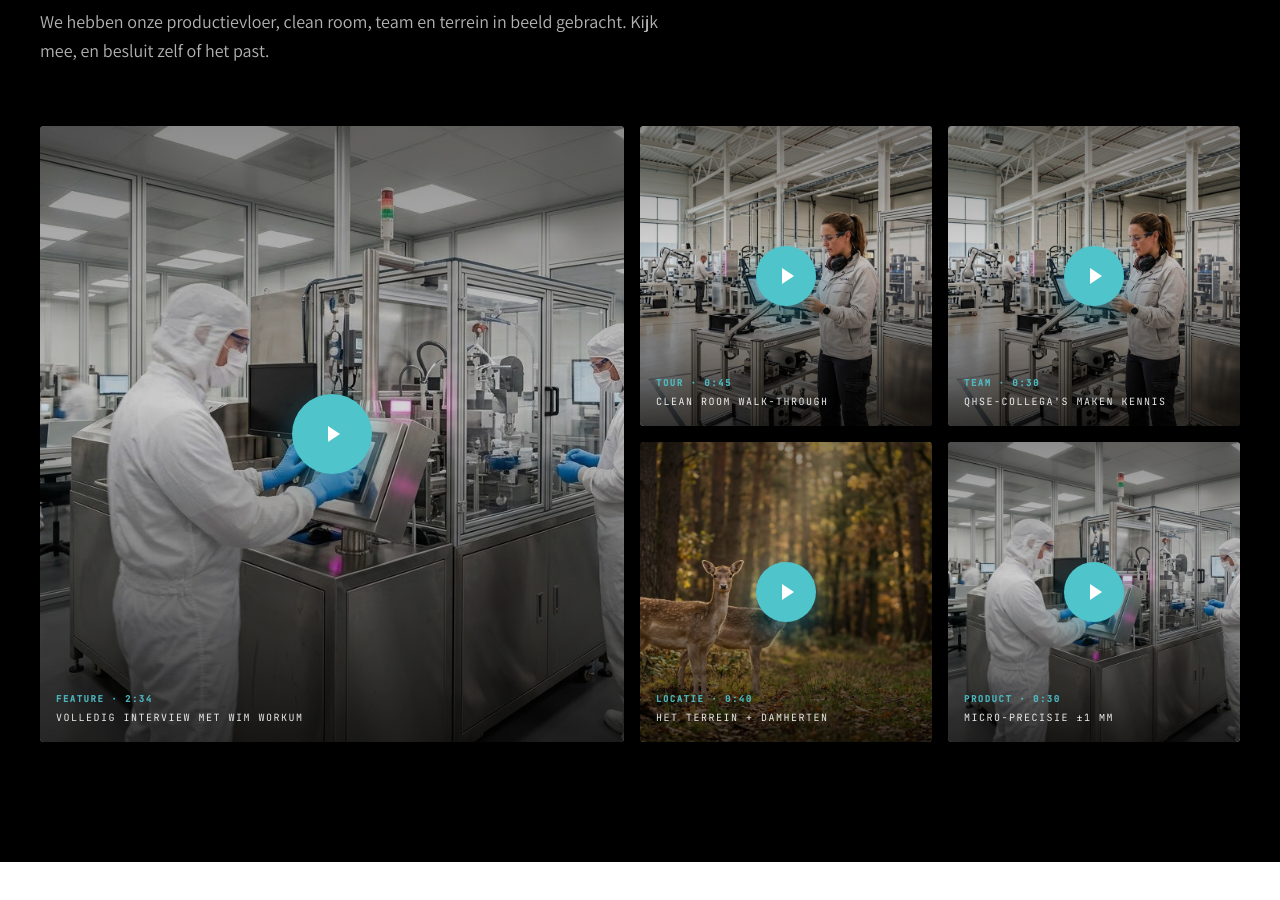
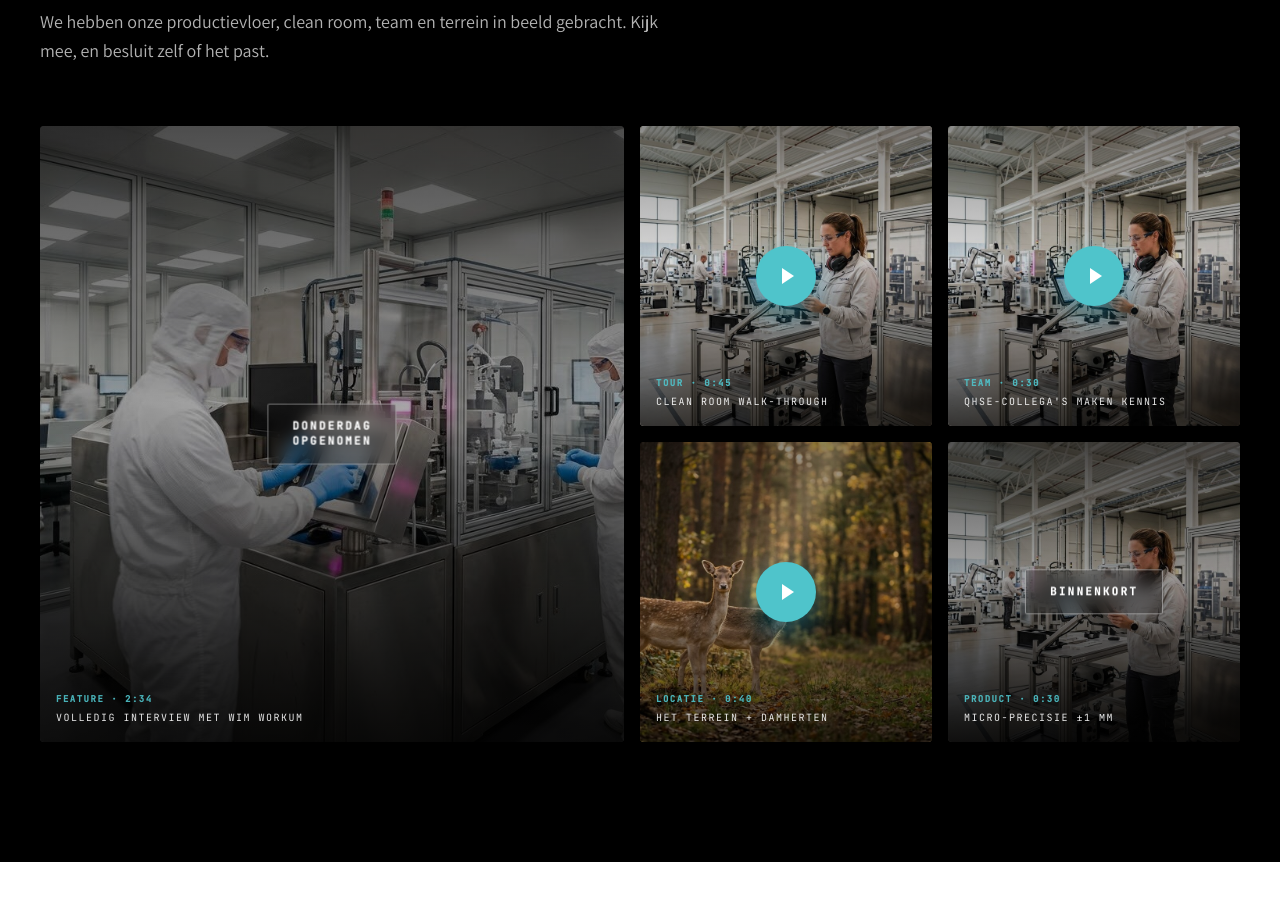
Before and after one commit to WouterArtsRecruitin/WouterRecruitin-veco-hse-landing, a plain HTML site: page index.html in a window 1280 px wide. Shown: the part 2500-3400 px from the top of the page. Drawn offline with Linux system fonts and the light colour scheme.

Commit message:
Fix: remove duplicate cleanroom video (was showing 3x)
- Feature tile (big left): static image + 'Donderdag opgenomen' badge
- Product tile (bottom right): static image + 'Binnenkort' badge
- Only 4 unique videos now: hero + tour + team + locatie
- Each video appears once on the page

```diff
--- a/index.html
+++ b/index.html
@@ -469,7 +469,33 @@
   .video-tile.tile-product-static {
     background:
       linear-gradient(to top, rgba(0,0,0,0.7) 0%, rgba(0,0,0,0.2) 50%, rgba(0,0,0,0.4) 100%),
-      url('images/hero-cleanroom.jpg') center / cover no-repeat;
+      url('images/production-floor.jpg') center / cover no-repeat;
+  }
+
+  /* Coming-soon tiles: no click, show badge instead of play-btn */
+  .video-tile.tile-coming-soon {
+    cursor: default !important;
+  }
+  .coming-badge {
+    position: absolute;
+    top: 50%;
+    left: 50%;
+    transform: translate(-50%, -50%);
+    z-index: 2;
+    font-family: 'JetBrains Mono', monospace;
+    font-size: 11px;
+    font-weight: 600;
+    letter-spacing: 0.2em;
+    text-transform: uppercase;
+    color: var(--white);
+    text-align: center;
+    line-height: 1.4;
+    padding: 14px 24px;
+    border: 1px solid rgba(255,255,255,0.4);
+    border-radius: 2px;
+    backdrop-filter: blur(8px);
+    background: rgba(0,0,0,0.2);
+    pointer-events: none;
   }
 
   .video-tile:hover { transform: scale(1.02); }
@@ -957,11 +983,9 @@
     </p>
 
     <div class="video-mosaic">
-      <div class="video-tile tile-hero">
-        <video muted loop playsinline preload="none" poster="images/hero-cleanroom.jpg" data-src="videos/cleanroom.mp4">
-        </video>
+      <div class="video-tile tile-hero tile-coming-soon">
         <div class="tile-overlay"></div>
-        <div class="play-btn"></div>
+        <div class="coming-badge">Donderdag<br>opgenomen</div>
         <div class="video-tile-label">
           <strong>Feature · 2:34</strong>
           Volledig interview met Wim Workum
@@ -997,11 +1021,9 @@
           Het terrein + damherten
         </div>
       </div>
-      <div class="video-tile tile-product-static">
-        <video muted loop playsinline preload="none" poster="images/hero-cleanroom.jpg" data-src="videos/cleanroom.mp4">
-        </video>
+      <div class="video-tile tile-product-static tile-coming-soon">
         <div class="tile-overlay"></div>
-        <div class="play-btn"></div>
+        <div class="coming-badge">Binnenkort</div>
         <div class="video-tile-label">
           <strong>Product · 0:30</strong>
           Micro-precisie ±1 μm
```
